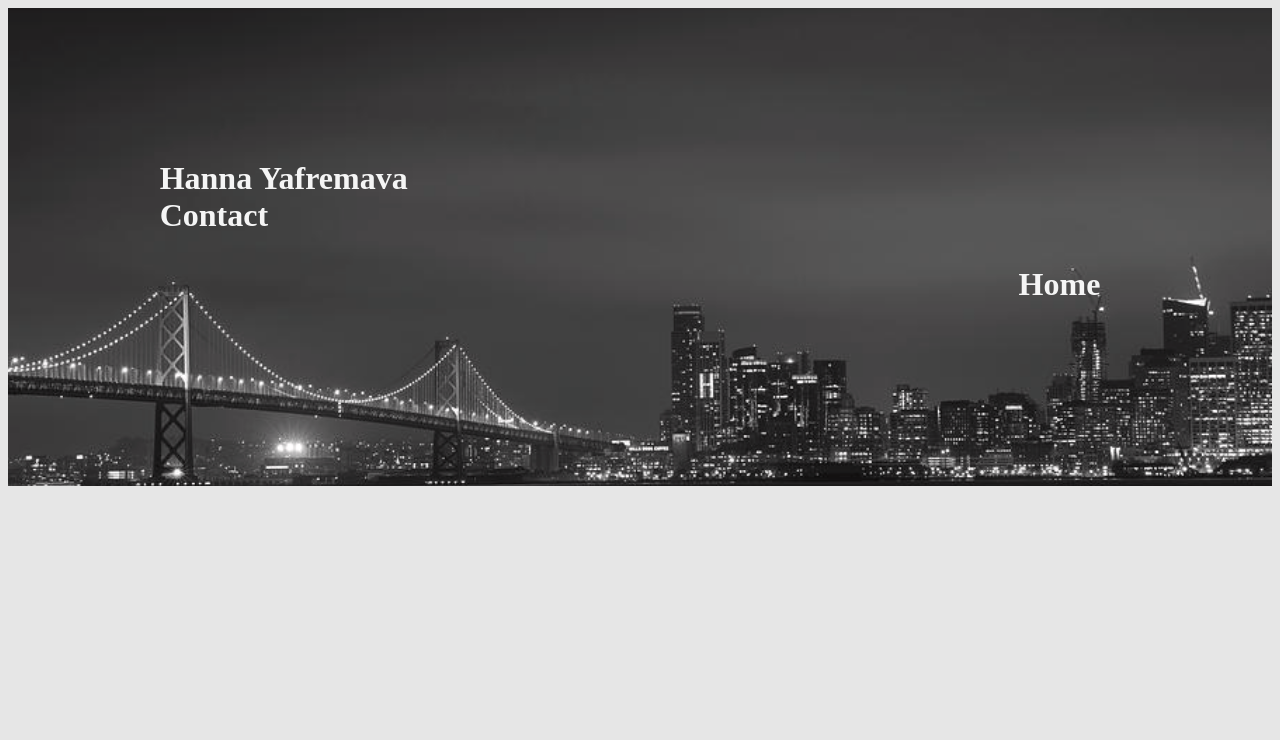
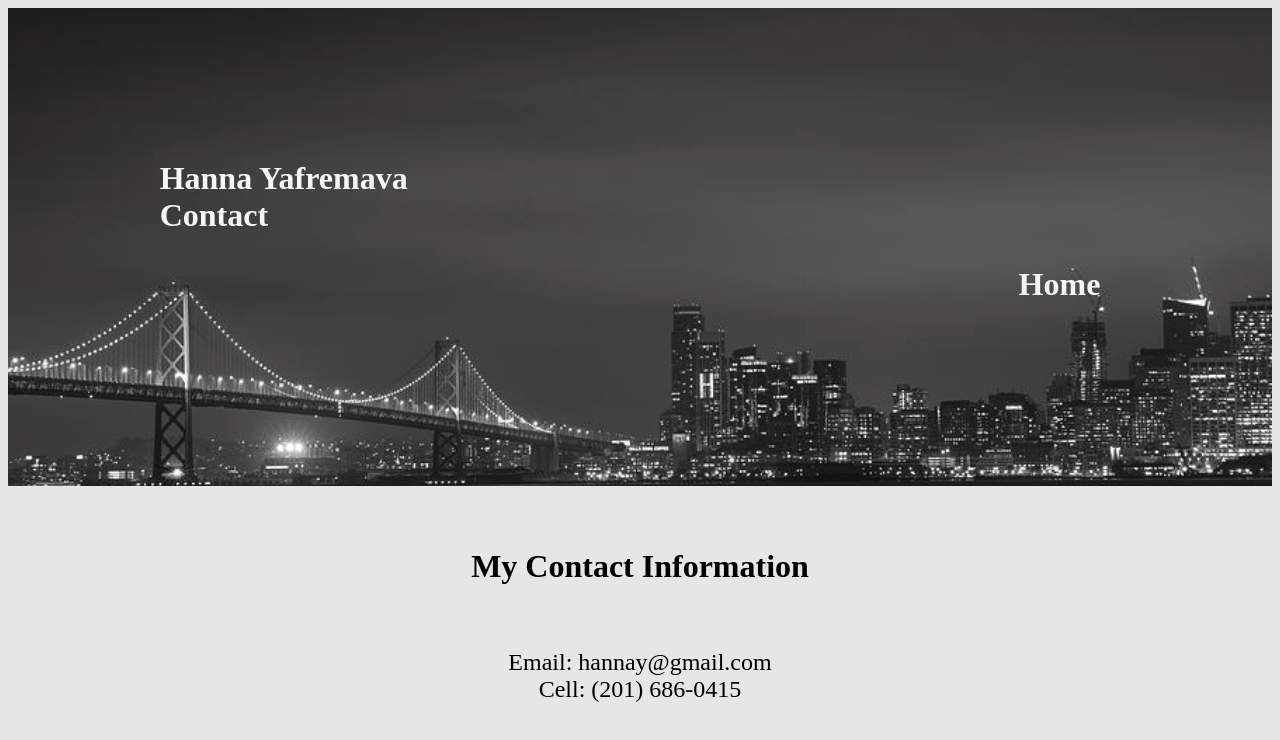
Before and after one commit to HannaYafremava/finalproject, a plain HTML site: page contact.html in a window 1280 px wide. Drawn offline with Linux system fonts and the light colour scheme.

Commit message:
contact page

```diff
--- a/contact.html
+++ b/contact.html
@@ -15,6 +15,17 @@
         </ul>
     </nav>
 </header>
+
+
+<h1>My Contact Information</h1>
+<p><p>Email: hannay@gmail.com<br>  Cell: (201) 686-0415</p></p>
+
+
+
+
+
+
+
 </body>
 
 <style>
@@ -52,6 +63,19 @@
     body{
         background-color: #e6e6e6;
     }
+
+
+    h1{
+        font-family: "Lucida Handwriting","Times New Roman", serif;
+        text-align: center;
+        padding: 40px;
+
+    }
+
+p{
+    text-align: center;
+    font-size: x-large;
+}
 </style>
 
 
```
Also changed, not shown: index.html (+1 -2 lines).
